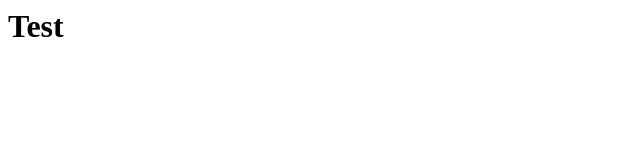
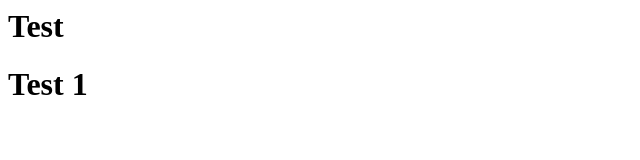
Before and after one commit to ccortizt/TesWebPage, a plain HTML site: page WebTest.html in a window 1280 px wide. Shown: the whole page, without its empty margins (0-640 px from the left). Drawn offline with Linux system fonts and the light colour scheme.

Commit message:
Fix html page

```diff
--- a/WebTest.html
+++ b/WebTest.html
@@ -1 +1,8 @@
-<h1> Test </h1>
+<html>
+<head><h1> Test </h1>
+ </head>
+<body>
+
+<h1> Test 1</h1>
+<body>
+</html>
```
